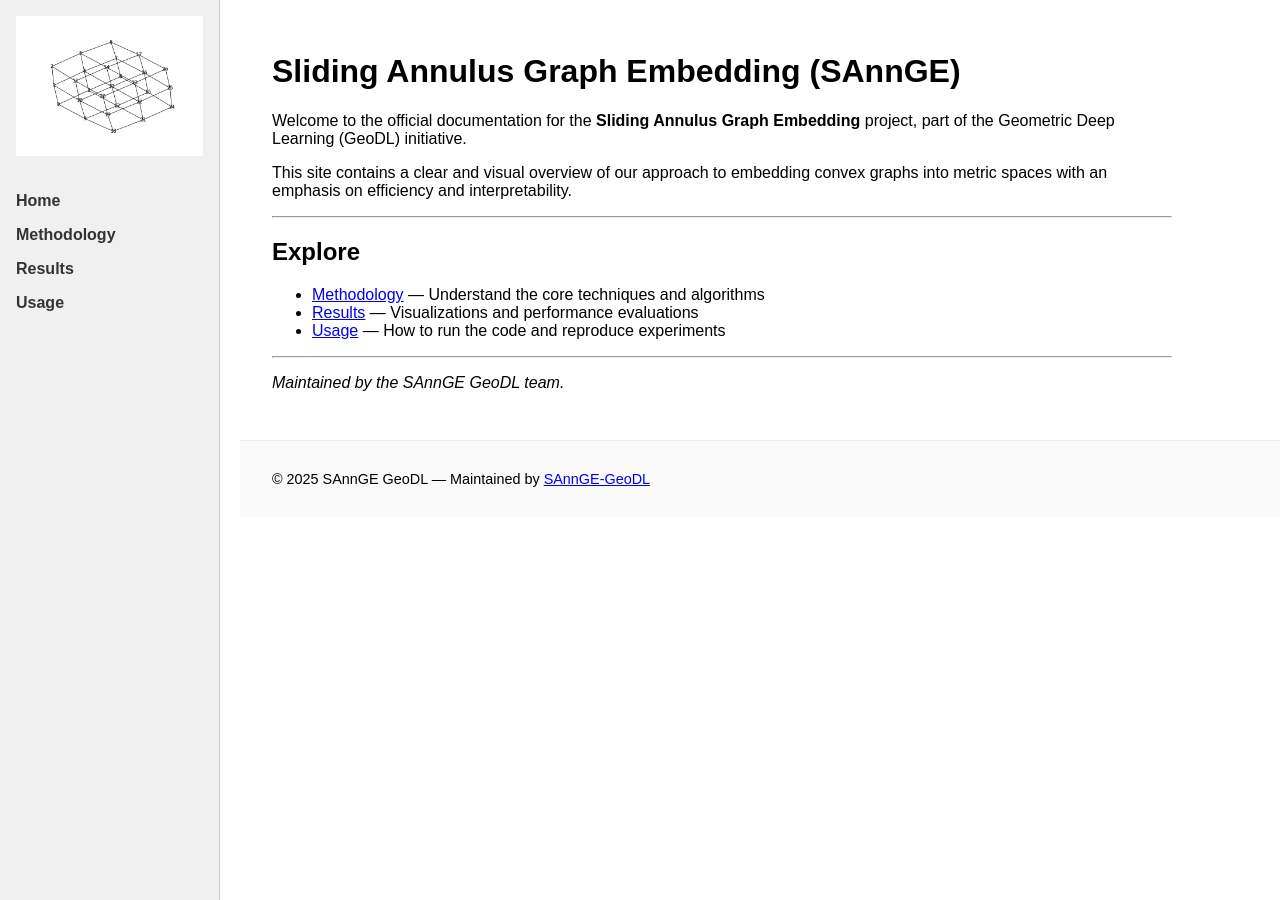
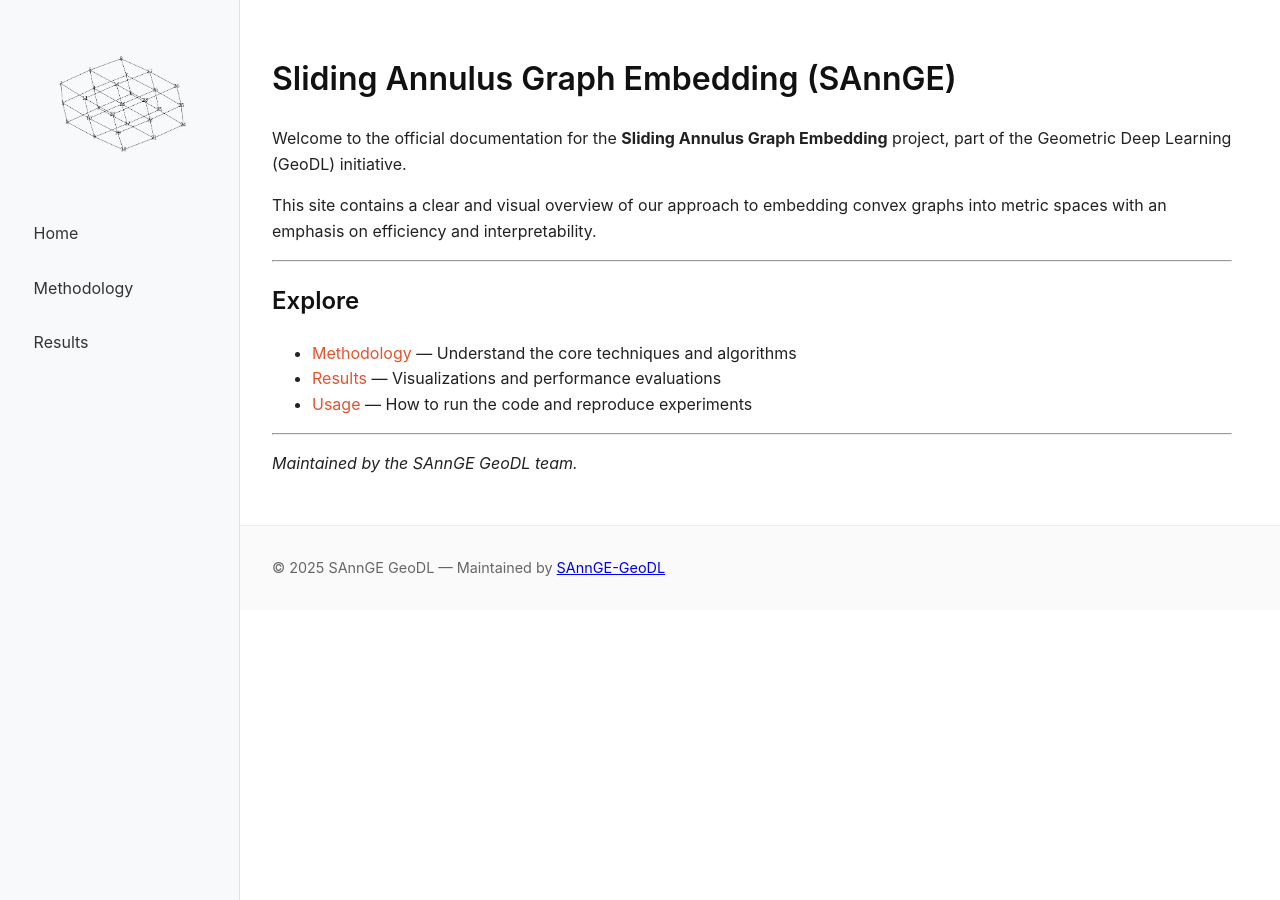
Before and after one commit to SAnnGE-GeoDL/SAnnGE-GeoDL.github.io, a Jekyll site: the page built from index.md, in a window 1280 px wide. Built offline with Jekyll 4.4.1, drawn with Linux system fonts in a browser that asks for light colours.

Commit message:
Minor changes, style

```diff
--- a/_layouts/default.html
+++ b/_layouts/default.html
@@ -11,13 +11,14 @@
   <div class="wrapper">
     <aside class="sidebar">
       <div class="logo">
-        <img src="/assets/images/logo.png" alt="SAnnGE Logo" />
+        <a href="/">
+          <img src="/assets/images/logo.png" alt="SAnnGE Logo" />
+        </a>
       </div>
       <nav class="nav-links">
         <a href="/">Home</a>
         <a href="/methodology.html">Methodology</a>
         <a href="/results.html">Results</a>
-        <a href="/usage.html">Usage</a>
       </nav>
     </aside>
 
--- a/styles.css
+++ b/styles.css
@@ -1,24 +1,36 @@
+/* General */
 body {
   margin: 0;
-  font-family: sans-serif;
+  font-family: -apple-system, BlinkMacSystemFont, "Segoe UI", Roboto, sans-serif;
+  background-color: #ffffff;
+  color: #222;
+  line-height: 1.6;
 }
 
+/* Layout */
 .wrapper {
   display: flex;
 }
 
 .sidebar {
-  width: 220px;
+  width: 240px;
   height: 100vh;
   position: fixed;
   top: 0;
   left: 0;
-  background-color: #f0f0f0;
-  border-right: 1px solid #ccc;
-  padding: 1rem;
+  background: #f8f9fa;
+  border-right: 1px solid #e0e0e0;
+  padding: 2rem 1.5rem;
   box-sizing: border-box;
 }
 
+.content {
+  margin-left: 240px;
+  padding: 2rem;
+  max-width: 960px;
+}
+
+/* Logo */
 .logo {
   text-align: center;
   margin-bottom: 2rem;
@@ -26,8 +38,10 @@ body {
 .logo img {
   max-width: 100%;
   height: auto;
+  border-radius: 8px;
 }
 
+/* Nav links */
 .nav-links {
   display: flex;
   flex-direction: column;
@@ -36,22 +50,36 @@ body {
 .nav-links a {
   text-decoration: none;
   color: #333;
-  font-weight: bold;
+  padding: 0.4rem 0.6rem;
+  border-radius: 6px;
+  transition: background 0.2s, color 0.2s;
 }
 .nav-links a:hover {
-  color: #007acc;
+  background: #e8ecef;
+  color: #e5532d; /* soft PyTorch orange */
 }
 
-.content {
-  margin-left: 240px; /* width + padding */
-  padding: 2rem;
-  max-width: 900px;
+/* Headings */
+h1, h2, h3 {
+  font-weight: 600;
+  color: #111;
 }
 
+/* Footer */
 footer {
   margin-left: 240px;
   padding: 1rem 2rem;
   font-size: 0.9rem;
   border-top: 1px solid #eee;
+  color: #666;
   background-color: #fafafa;
 }
+
+/* Optional: subtle link styling in content */
+.content a {
+  color: #e5532d;
+  text-decoration: none;
+}
+.content a:hover {
+  text-decoration: underline;
+}
```
Also changed, not shown: assets/images/logo.png, 1 other file.
